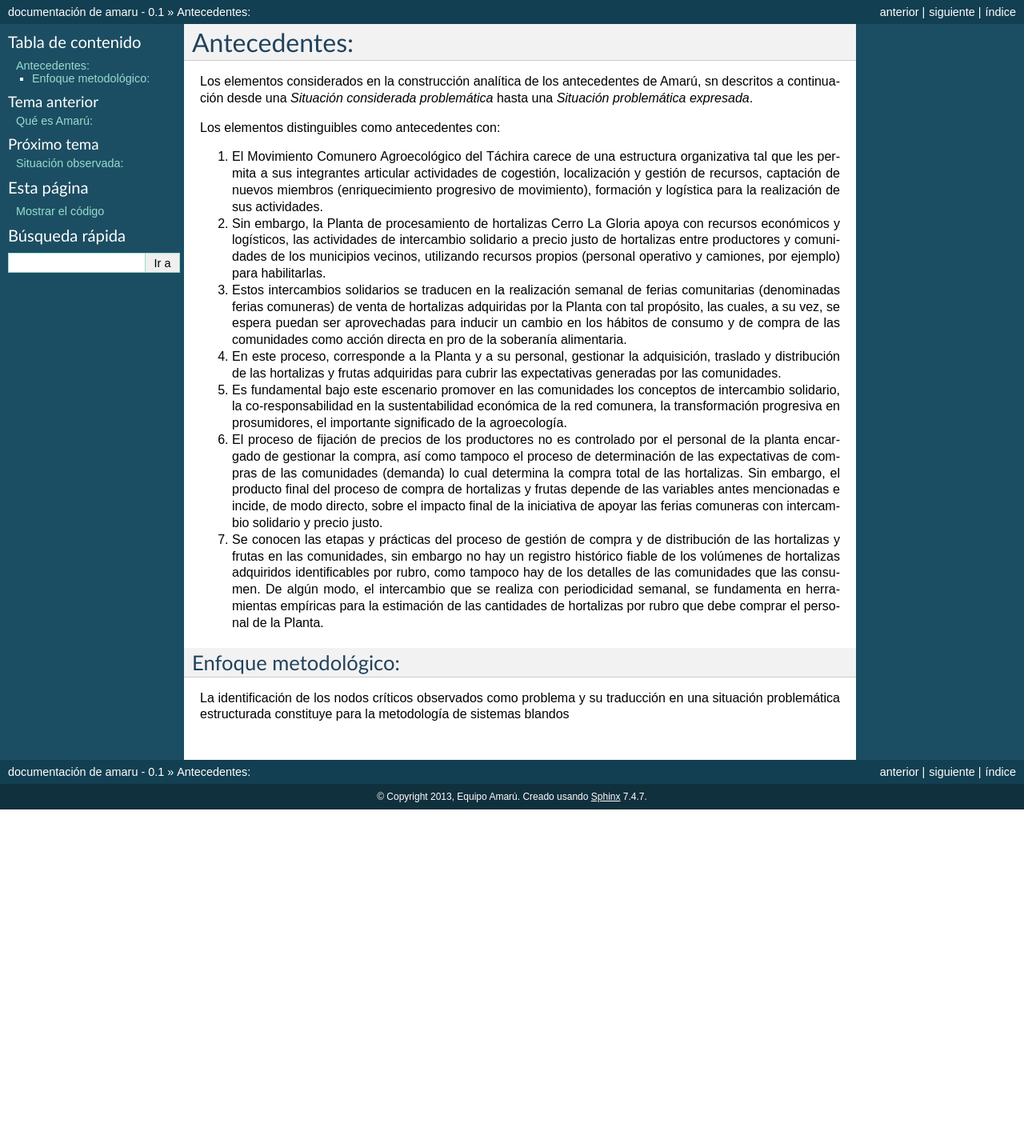
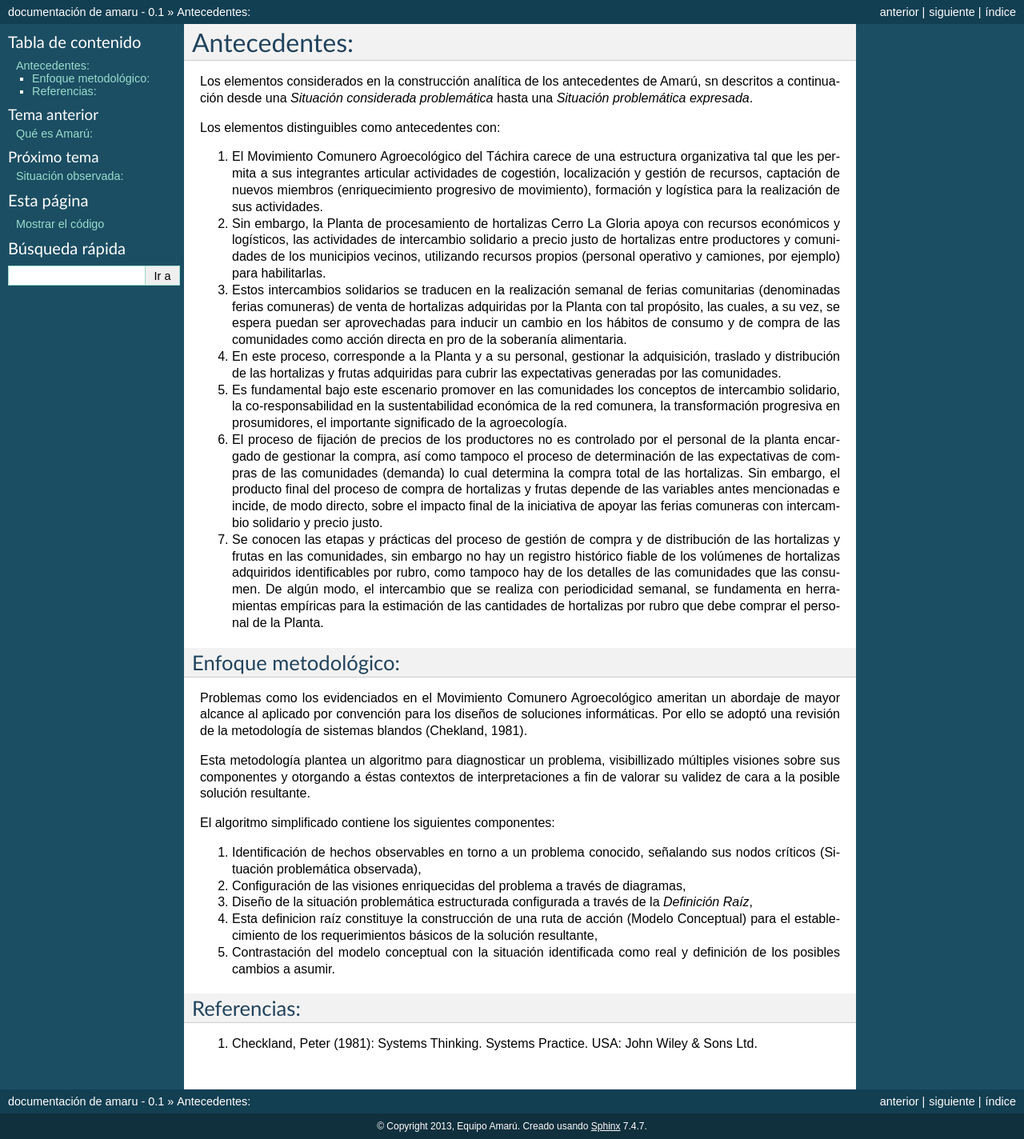
Before and after one commit to petrizzo/amaru_project, a Sphinx documentation site: the page built from docs/antecedentes.rst, in a window 1280 px wide. Shown: the whole page at 80% size. Built offline with Sphinx 7.4.7, drawn with Linux system fonts in a browser that asks for light colours; before the commit the page ends 1012 px from its top, so only the background shows below that.

Commit message:
Se agrega contenido a Antecedentes

```diff
--- a/docs/antecedentes.rst
+++ b/docs/antecedentes.rst
@@ -46,5 +46,31 @@ Los elementos distinguibles como antecedentes con:
 Enfoque metodológico:
 ---------------------
 
-La identificación de los nodos críticos observados como problema y su traducción en una situación problemática
-estructurada constituye para la metodología de sistemas blandos
+Problemas como los evidenciados en el Movimiento Comunero Agroecológico ameritan un abordaje de mayor alcance al
+aplicado por convención para los diseños de soluciones informáticas. Por ello se adoptó una revisión de la metodología
+de sistemas blandos (Chekland, 1981).
+
+Esta metodología plantea un algoritmo para diagnosticar un problema, visibillizado múltiples visiones sobre sus
+componentes y otorgando a éstas contextos de interpretaciones a fin de valorar su validez de cara a la posible solución
+resultante.
+
+El algoritmo simplificado contiene los siguientes componentes:
+
+#. Identificación de hechos observables en torno a un problema conocido, señalando sus nodos críticos (Situación
+   problemática observada),
+
+#. Configuración de las visiones enriquecidas del problema a través de diagramas,
+
+#. Diseño de la situación problemática estructurada configurada a través de la *Definición Raíz*,
+
+#. Esta definicion raíz constituye la construcción de una ruta de acción (Modelo Conceptual) para el establecimiento
+   de los requerimientos básicos de la solución resultante,
+
+#. Contrastación del modelo conceptual con la situación identificada como real y definición de los posibles cambios a
+   asumir.
+
+
+Referencias:
+------------
+
+#. Checkland, Peter (1981): Systems Thinking. Systems Practice. USA: John Wiley & Sons Ltd.
```
